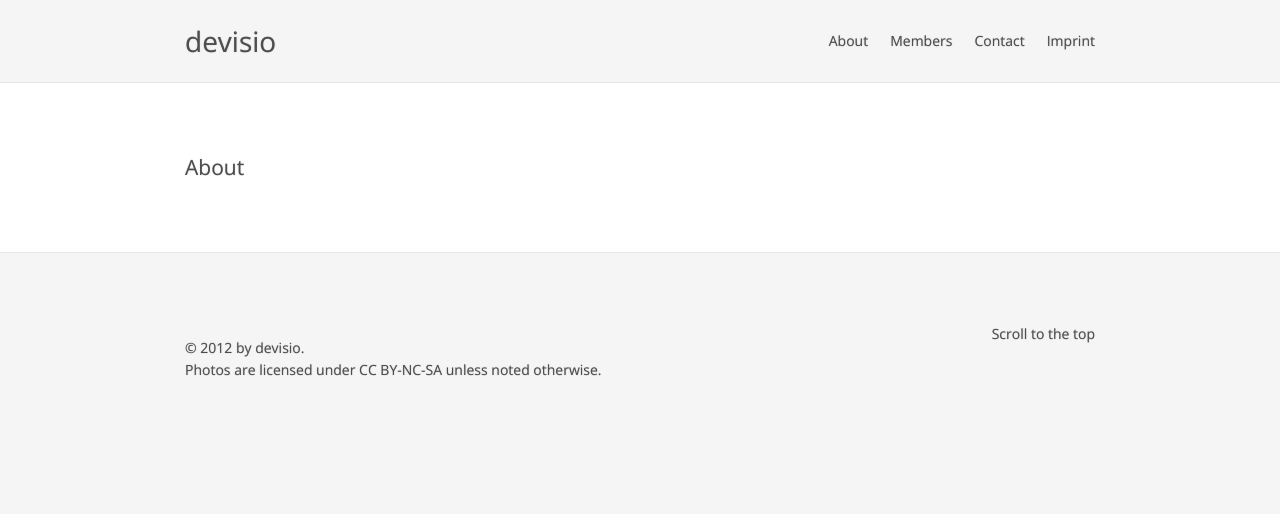
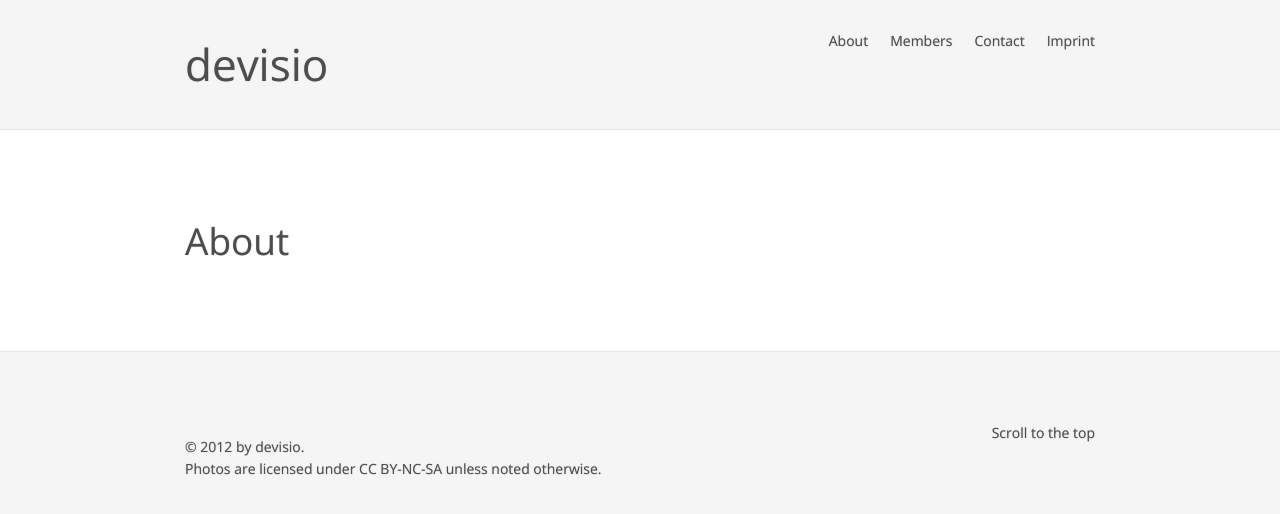
Before and after one commit to devisio/devisio-archive, a Django app: template devisio/templates/devisio/about.html in a window 1280 px wide. Shown: the top 514 px of the page. Run offline with Django 3.2, Linux system fonts and the light colour scheme; the template is opened without the code that fills it, so the values that code supplies are empty; style sheets or scripts are compiled from the project's sources; some libraries are stand-ins or nearby versions.

Commit message:
include typography.sass in app.sass

```diff
--- a/devisio/static/sass/app.sass
+++ b/devisio/static/sass/app.sass
@@ -1,6 +1,7 @@
 @import 'variables'
 
 @import 'layouts'
+@import 'typography'
 @import 'lists'
 
 
```
